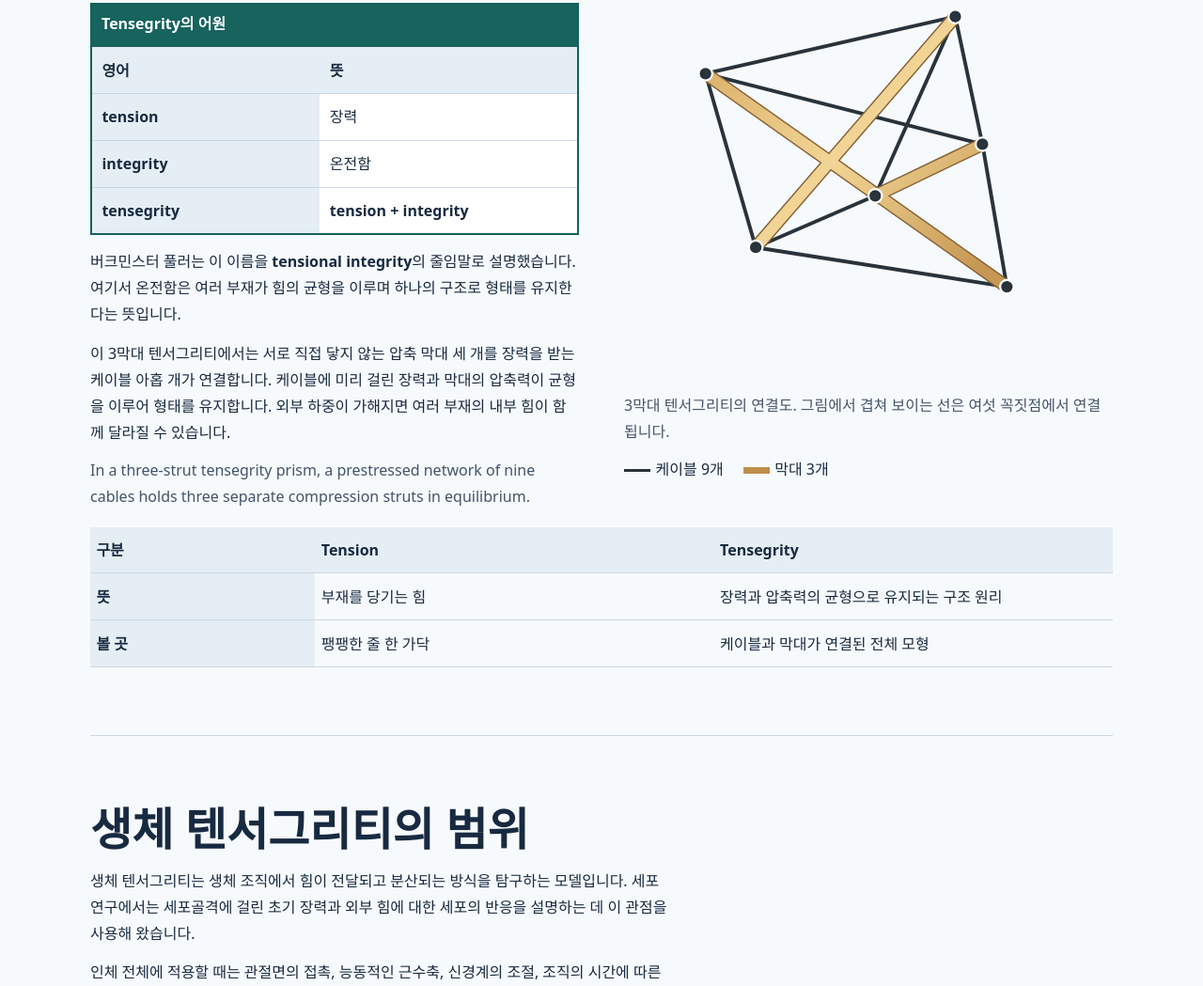
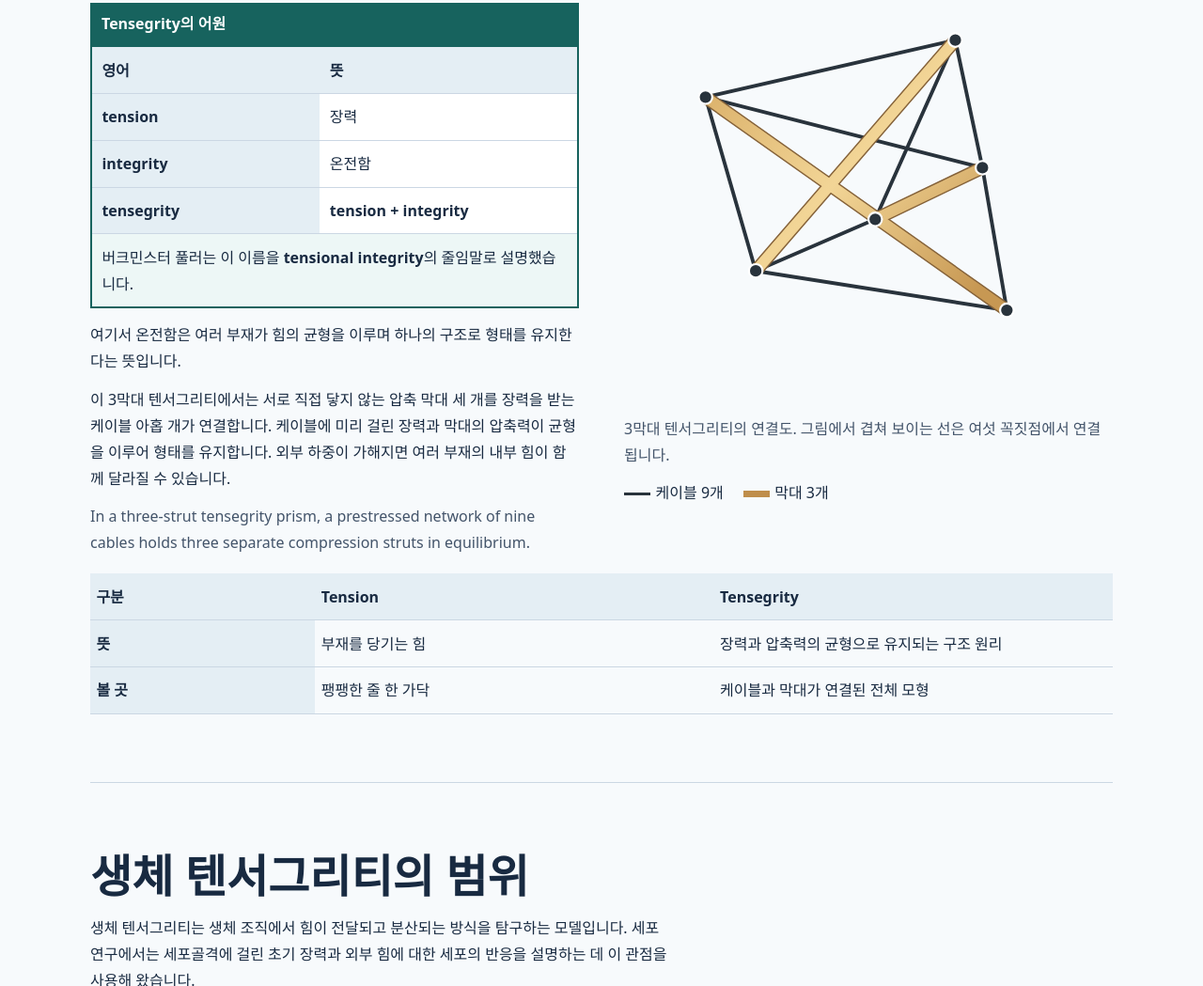
Before and after one commit to cocojin753-prog/study-at, a plain HTML site: page lessons/tension-tensegrity.html in a window 1280 px wide. Shown: the part 1460-2509 px from the top of the page at 94% size. Drawn offline with Linux system fonts and the light colour scheme.

Commit message:
Include Fuller’s explanation in the etymology table

```diff
--- a/lessons/tension-tensegrity.html
+++ b/lessons/tension-tensegrity.html
@@ -50,8 +50,9 @@
 <tr><th scope="row" lang="en" style="padding-inline:.65rem">integrity</th><td style="padding-inline:.65rem">온전함</td></tr>
 <tr><th scope="row" lang="en" style="padding-inline:.65rem">tensegrity</th><td style="padding-inline:.65rem"><strong><span lang="en">tension</span> + <span lang="en">integrity</span></strong></td></tr>
 </tbody>
+<tfoot><tr><td colspan="2" style="padding:.65rem;background:#edf7f6">버크민스터 풀러는 이 이름을 <strong lang="en">tensional integrity</strong>의 줄임말로 설명했습니다.</td></tr></tfoot>
 </table>
-<p>버크민스터 풀러는 이 이름을 <strong lang="en">tensional integrity</strong>의 줄임말로 설명했습니다. 여기서 온전함은 여러 부재가 힘의 균형을 이루며 하나의 구조로 형태를 유지한다는 뜻입니다.</p><p>이 3막대 텐서그리티에서는 서로 직접 닿지 않는 압축 막대 세 개를 장력을 받는 케이블 아홉 개가 연결합니다. 케이블에 미리 걸린 장력과 막대의 압축력이 균형을 이루어 형태를 유지합니다. 외부 하중이 가해지면 여러 부재의 내부 힘이 함께 달라질 수 있습니다.</p><p class="english" lang="en">In a three-strut tensegrity prism, a prestressed network of nine cables holds three separate compression struts in equilibrium.</p></div>
+<p>여기서 온전함은 여러 부재가 힘의 균형을 이루며 하나의 구조로 형태를 유지한다는 뜻입니다.</p><p>이 3막대 텐서그리티에서는 서로 직접 닿지 않는 압축 막대 세 개를 장력을 받는 케이블 아홉 개가 연결합니다. 케이블에 미리 걸린 장력과 막대의 압축력이 균형을 이루어 형태를 유지합니다. 외부 하중이 가해지면 여러 부재의 내부 힘이 함께 달라질 수 있습니다.</p><p class="english" lang="en">In a three-strut tensegrity prism, a prestressed network of nine cables holds three separate compression struts in equilibrium.</p></div>
 <figure><svg viewBox="0 0 360 310" role="img" aria-label="짙은 케이블 아홉 개와 밝은 나무색 압축 막대 세 개가 여섯 꼭짓점에서 연결됩니다">
 <defs><linearGradient id="wood-tone" x1="0%" y1="0%" x2="100%" y2="80%">
   <stop offset="0%" stop-color="#d6aa62"/>
```
